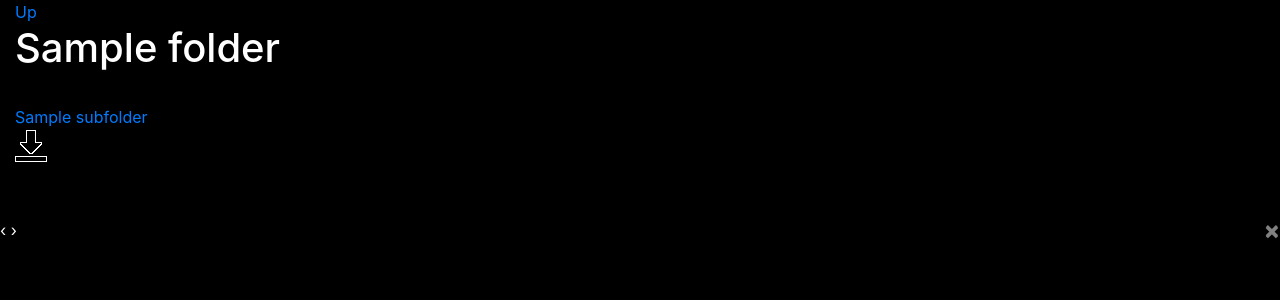
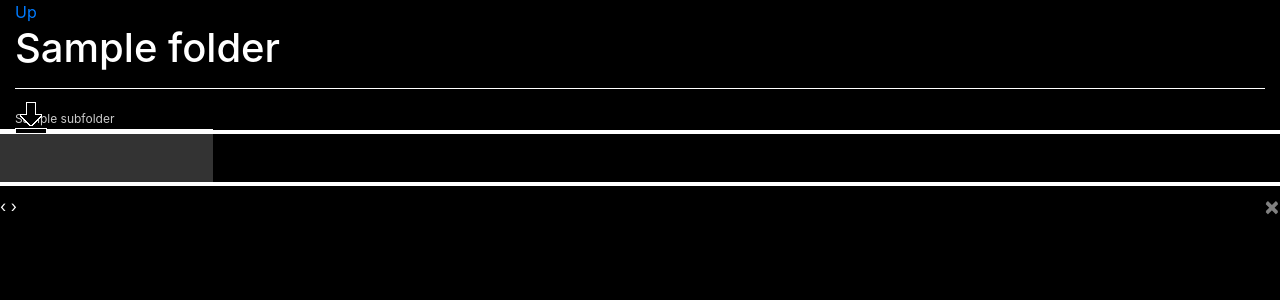
Before and after one commit to ratti/imagelib2, a Symfony app: template templates/folder/show.html.twig in a window 1280 px wide. Shown: the top 300 px of the page. Run offline with Twig, Linux system fonts and the light colour scheme; the template is opened without the code that fills it: most values are stand-ins (such as "Sample title", 1, 10 or a date in 2020); some libraries are stand-ins or nearby versions.

Commit message:
FEAT: $beauty=MAXINT;

```diff
--- a/public/css/custom-style.css
+++ b/public/css/custom-style.css
@@ -48,3 +48,26 @@ img.download {
     font-size: 10px;
     top:0;
 }
+
+a.folder{
+    color:#ccc;
+    font-size: 12px;
+}
+
+#things_inner {
+    border-bottom: 1px solid #fff;
+}
+
+#things {
+    border-bottom: 4px solid #fff;
+}
+
+hr {
+    border: 0;
+    height: 1px;
+    background: #fff;
+}
+
+div.thing {
+    background-color: #333;
+}
--- a/templates/base.html.twig
+++ b/templates/base.html.twig
@@ -17,9 +17,8 @@
 <body>
 
 
-<div class="container-fluid">
     {% block body %}{% endblock %}
-</div>
+
 
 {% block lightbox %}{% endblock %}
 
--- a/templates/folder/show.html.twig
+++ b/templates/folder/show.html.twig
@@ -3,6 +3,7 @@
 {% block title %}{{ folder.title }}{% endblock %}
 
 {% block body %}
+    <div class="container-fluid">
 
         {% if folder.parentId | length %}
             <a href='/folder/{{ folder.parentId }}'>Up</a>
@@ -12,22 +13,27 @@
 
         <hr>
 
-    {% for subfolder in subfolders %}
-        <a href='/folder/{{ subfolder.id }}'>{{ subfolder.title }}</a><br>
+        <div class="row" id="things">
+            {% for row in subfolders | batch(10) %}
+                <div class="col-4 col-lg-2" id="things_inner">
+                    {% for subfolder in row %}
+                        <a class="folder" href='/folder/{{ subfolder.id }}'>{{ subfolder.title }}</a><br>
                     {% endfor %}
-
-    <hr>
+                </div>
+            {% endfor %}
+        </div>
 
         <div class="row" id="things">
             {% for thing in things %}
-            <div class="col-4 col-lg-2">
+                <div class="col-4 col-lg-2 thing">
                     {% if thing.isImage() %}
                         <a class="thing" href='/poster/{{ thing.posterFile.relFileName }}'
                            title="{{ thing.masterFile.basename }}"
                            data-gallery
                            data-thingId="{{ thing.id }}"
                         >
-                        <img class="thumbnail" src='/thumbnail/{{ thing.thumbnailFile.relFileName }}' alt="thumbnail">
+                            <img class="thumbnail" src='/thumbnail/{{ thing.thumbnailFile.relFileName }}'
+                                 alt="thumbnail">
                         </a>
                     {% elseif thing.isProprietaryMovie() %}
                         <a class='thing'
@@ -39,7 +45,8 @@
                            data-gallery
                            data-thingId="{{ thing.id }}"
                         >
-                        <img class="thumbnail" src='/thumbnail/{{ thing.thumbnailFile.relFileName }}' alt="thumbnail">
+                            <img class="thumbnail" src='/thumbnail/{{ thing.thumbnailFile.relFileName }}'
+                                 alt="thumbnail">
                         </a>
                     {% elseif thing.isMovie() %}
                         <a class='thing'
@@ -51,7 +58,8 @@
                            data-gallery
                            data-thingId="{{ thing.id }}"
                         >
-                        <img class="thumbnail" src='/thumbnail/{{ thing.thumbnailFile.relFileName }}' alt="thumbnail">
+                            <img class="thumbnail" src='/thumbnail/{{ thing.thumbnailFile.relFileName }}'
+                                 alt="thumbnail">
                         </a>
                     {% endif %}
 
@@ -62,6 +70,7 @@
             {% endfor %}
         </div>
 
+    </div>
 {% endblock %}
 
 
```
Lines whose indentation alone changed are shown as unchanged.
